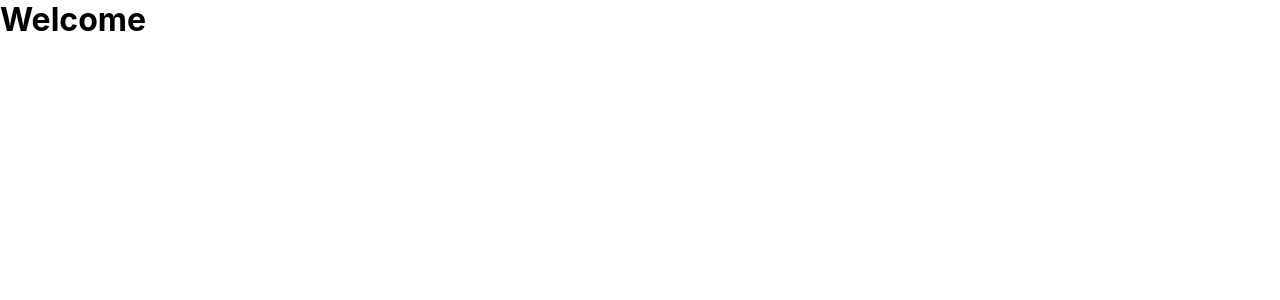
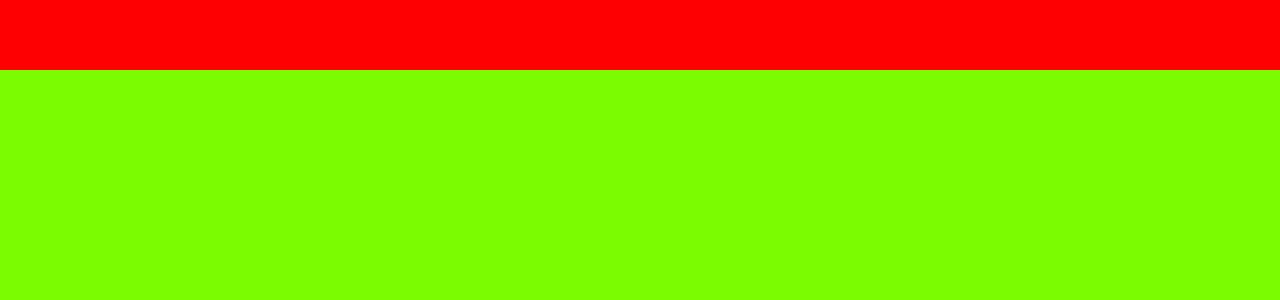
Before and after one commit to Ngcebenhle/Capstone-Project-Air-BnB, a React (Create React App) app: page / in a window 1280 px wide. Shown: the top 300 px of the page. Built offline with nearby package versions, Linux system fonts and the light colour scheme.

Commit message:
Created and added Basic HTML and CSS structure

```diff
--- a/src/App.js
+++ b/src/App.js
@@ -1,9 +1,10 @@
 import './App.css';
+import ListListing from './Pages/ListListing/ListListing';
 
 function App() {
   return (
     <div className="App">
-      <h1>Welcome</h1>
+     <ListListing/>
     </div>
   );
 }
--- /dev/null
+++ b/src/Pages/ListListing/ListListing.css
@@ -0,0 +1,25 @@
+*{
+    margin: 0px;
+    padding: 0px;
+    box-sizing: border-box;
+}
+.listListingPage{
+ width: 100vw;
+height: 100vh;
+background-color: lawngreen;
+}
+.nav{
+
+    width: 100%;
+    height: 70px;
+    padding: 0px 20px;
+    background-color: red;
+}
+.listings{
+    width: 100%;
+    height: 600px;
+    padding: 0px 20px;
+    overflow: scroll;
+    overflow-y: hidden;
+    overflow-x: hidden;
+}
--- /dev/null
+++ b/src/Pages/ListListing/ListListing.jsx
@@ -0,0 +1,19 @@
+import React from 'react'
+import './ListListing.css'
+
+const ListListing = () => {
+  return (
+    <div className='listListingPage'>
+        <div className="nav">
+            <div className="logo"></div>
+            <div className="middleSection"></div>
+            <div className="userProfile"></div>
+        </div>
+        <div className="listings">
+            {/* Listing Component */}
+        </div>
+    </div>
+  )
+}
+
+export default ListListing
```
